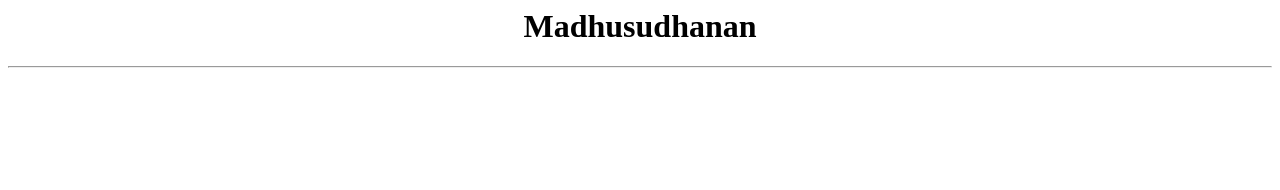
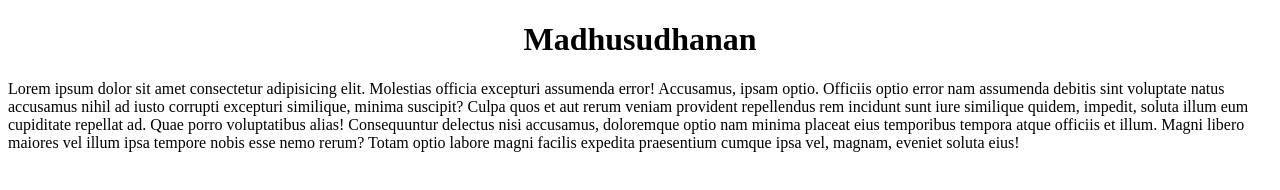
Before and after one commit to RmkMadhusudhanan/Demo, a plain HTML site: page index.html in a window 1280 px wide. Drawn offline with Linux system fonts and the light colour scheme.

Commit message:
Paragraph updated

```diff
--- a/index.html
+++ b/index.html
@@ -1,4 +1,16 @@
-<center>
-  <h1>Madhusudhanan</h1>
-</center>
-<hr/>
+<!DOCTYPE html>
+<html lang="en">
+<head>
+  <meta charset="UTF-8">
+  <meta name="viewport" content="width=device-width, initial-scale=1.0">
+  <title>Document</title>
+</head>
+<body>
+
+    <h1 style="text-align: center;">Madhusudhanan</h1>
+    <p>Lorem ipsum dolor sit amet consectetur adipisicing elit. Molestias officia excepturi assumenda error! Accusamus, ipsam optio. Officiis optio error nam assumenda debitis sint voluptate natus accusamus nihil ad iusto corrupti excepturi similique, minima suscipit? Culpa quos et aut rerum veniam provident repellendus rem incidunt sunt iure similique quidem, impedit, soluta illum eum cupiditate repellat ad. Quae porro voluptatibus alias! Consequuntur delectus nisi accusamus, doloremque optio nam minima placeat eius temporibus tempora atque officiis et illum. Magni libero maiores vel illum ipsa tempore nobis esse nemo rerum? Totam optio labore magni facilis expedita praesentium cumque ipsa vel, magnam, eveniet soluta eius!</p>
+
+
+
+</body>
+</html>
```
